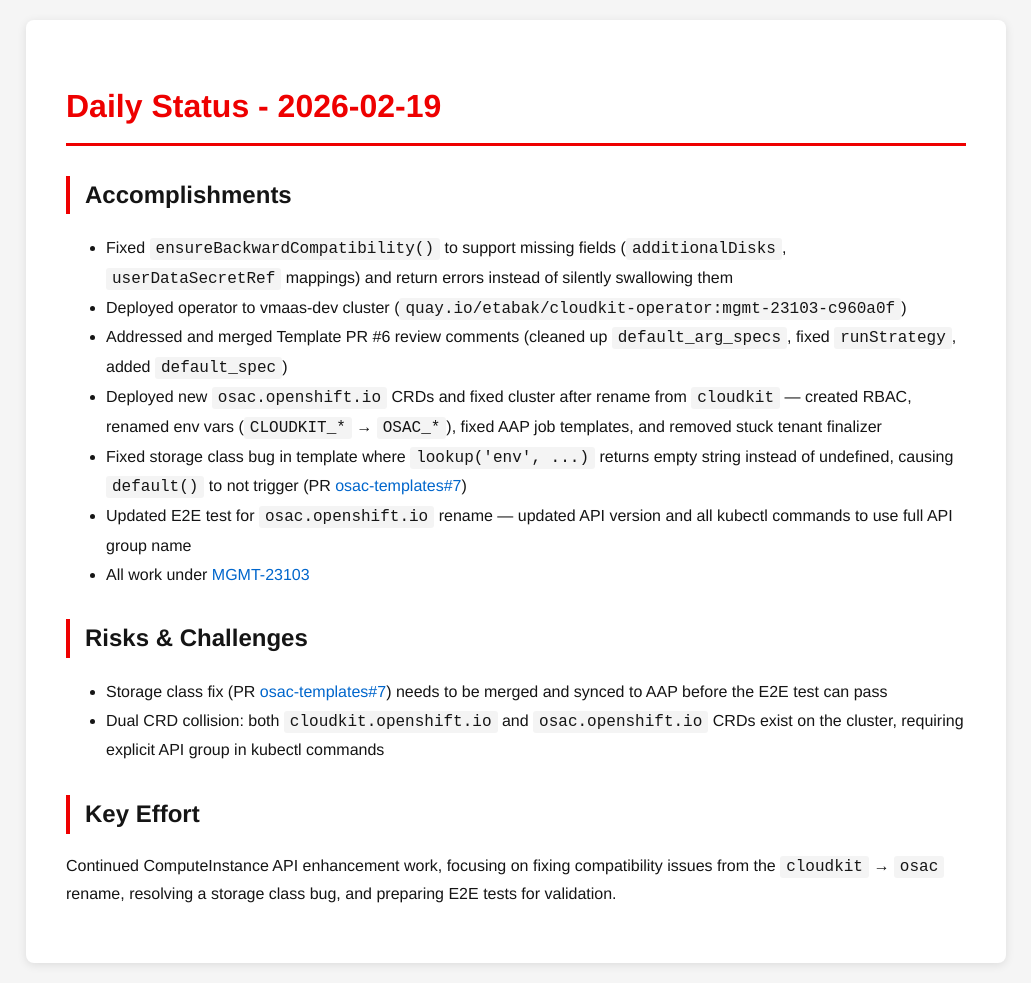
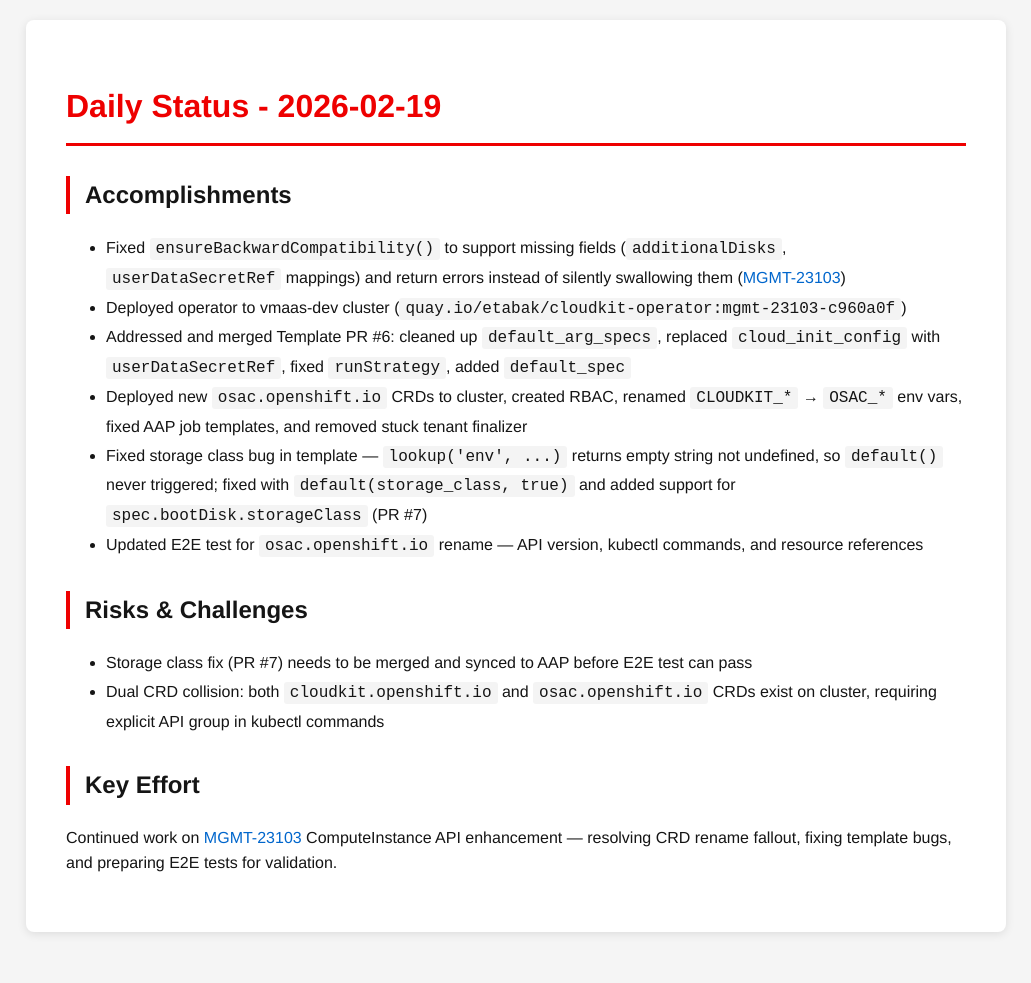
Before and after one commit to tzvatot/daily-status, a Jekyll site: the page built from 2026-02-19.md, in a window 1280 px wide. Shown: the whole page, without its empty margins (124-1155 px from the left). Built offline with Jekyll 4.4.1, drawn with Linux system fonts in a browser that asks for light colours; after the commit the page ends 952 px from its top, so only the background shows below that.

Commit message:
Daily status update - 2026-02-19

```diff
--- a/2026-02-19.md
+++ b/2026-02-19.md
@@ -7,17 +7,16 @@ date: 2026-02-19
 # Daily Status - 2026-02-19
 
 ## Accomplishments
-- Fixed `ensureBackwardCompatibility()` to support missing fields (`additionalDisks`, `userDataSecretRef` mappings) and return errors instead of silently swallowing them
+- Fixed `ensureBackwardCompatibility()` to support missing fields (`additionalDisks`, `userDataSecretRef` mappings) and return errors instead of silently swallowing them ([MGMT-23103](https://issues.redhat.com/browse/MGMT-23103))
 - Deployed operator to vmaas-dev cluster (`quay.io/etabak/cloudkit-operator:mgmt-23103-c960a0f`)
-- Addressed and merged Template PR #6 review comments (cleaned up `default_arg_specs`, fixed `runStrategy`, added `default_spec`)
-- Deployed new `osac.openshift.io` CRDs and fixed cluster after rename from `cloudkit` — created RBAC, renamed env vars (`CLOUDKIT_*` → `OSAC_*`), fixed AAP job templates, and removed stuck tenant finalizer
-- Fixed storage class bug in template where `lookup('env', ...)` returns empty string instead of undefined, causing `default()` to not trigger (PR [osac-templates#7](https://github.com/osac-project/osac-templates/pull/7))
-- Updated E2E test for `osac.openshift.io` rename — updated API version and all kubectl commands to use full API group name
-- All work under [MGMT-23103](https://issues.redhat.com/browse/MGMT-23103)
+- Addressed and merged Template PR #6: cleaned up `default_arg_specs`, replaced `cloud_init_config` with `userDataSecretRef`, fixed `runStrategy`, added `default_spec`
+- Deployed new `osac.openshift.io` CRDs to cluster, created RBAC, renamed `CLOUDKIT_*` → `OSAC_*` env vars, fixed AAP job templates, and removed stuck tenant finalizer
+- Fixed storage class bug in template — `lookup('env', ...)` returns empty string not undefined, so `default()` never triggered; fixed with `default(storage_class, true)` and added support for `spec.bootDisk.storageClass` (PR #7)
+- Updated E2E test for `osac.openshift.io` rename — API version, kubectl commands, and resource references
 
 ## Risks & Challenges
-- Storage class fix (PR [osac-templates#7](https://github.com/osac-project/osac-templates/pull/7)) needs to be merged and synced to AAP before the E2E test can pass
-- Dual CRD collision: both `cloudkit.openshift.io` and `osac.openshift.io` CRDs exist on the cluster, requiring explicit API group in kubectl commands
+- Storage class fix (PR #7) needs to be merged and synced to AAP before E2E test can pass
+- Dual CRD collision: both `cloudkit.openshift.io` and `osac.openshift.io` CRDs exist on cluster, requiring explicit API group in kubectl commands
 
 ## Key Effort
-Continued ComputeInstance API enhancement work, focusing on fixing compatibility issues from the `cloudkit` → `osac` rename, resolving a storage class bug, and preparing E2E tests for validation.
+Continued work on [MGMT-23103](https://issues.redhat.com/browse/MGMT-23103) ComputeInstance API enhancement — resolving CRD rename fallout, fixing template bugs, and preparing E2E tests for validation.
```
